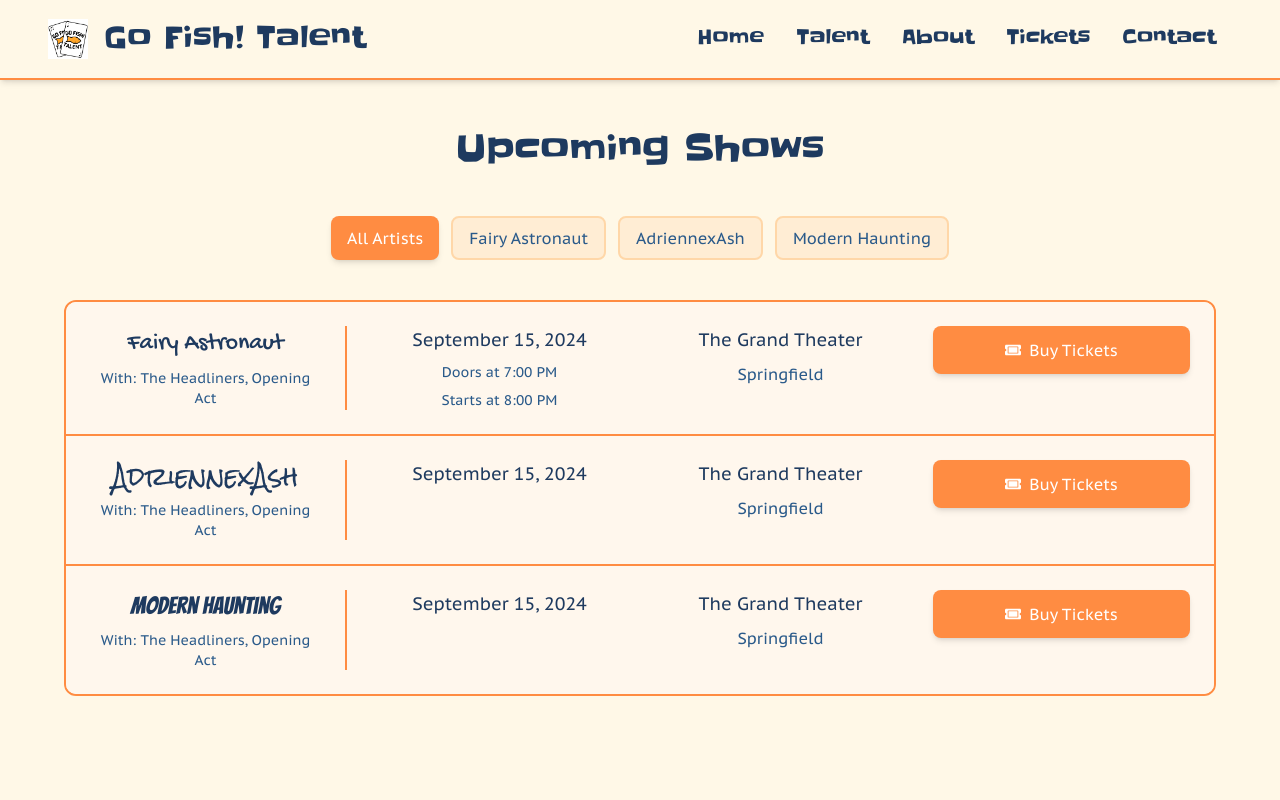
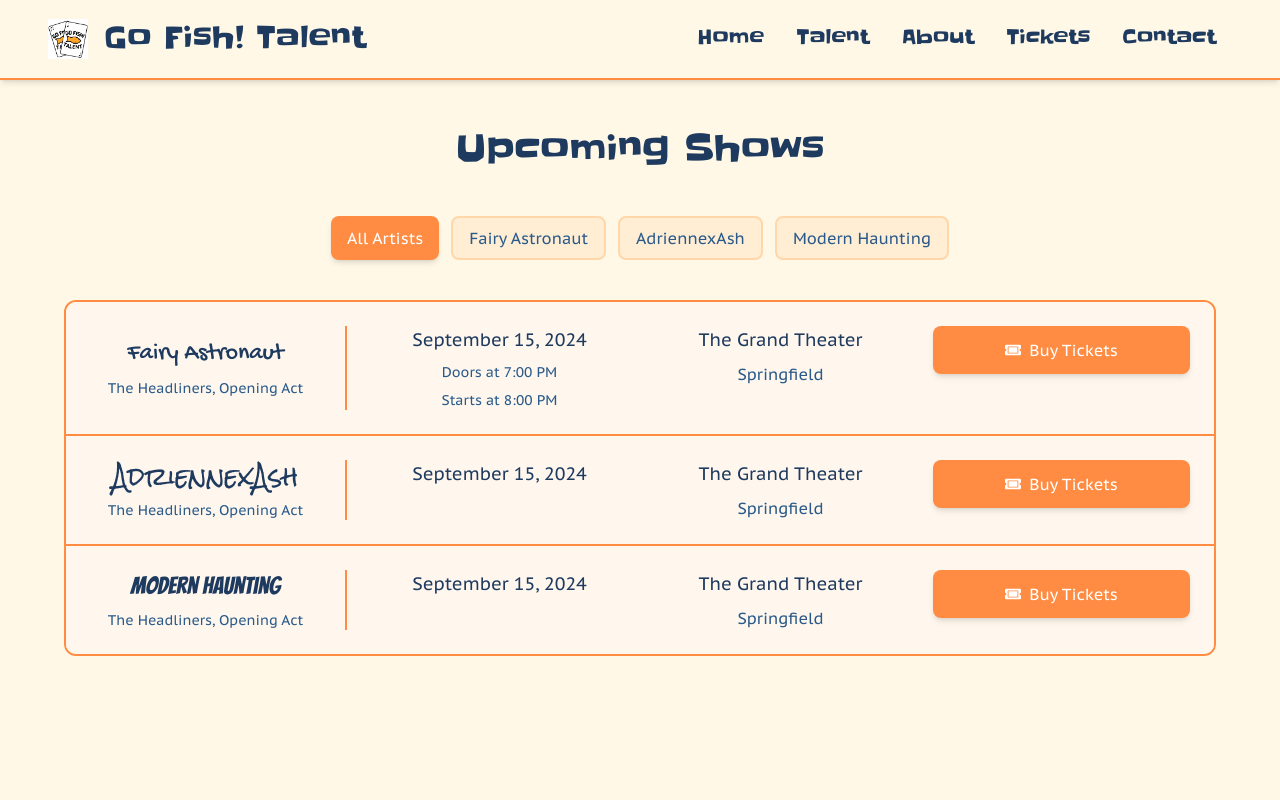
Before and after one commit to Curious-Bean-LLC/gofishtalent, a React (Vite) app: page /tickets in a window 1280 px wide. Shown: the top 800 px of the page. Built offline with nearby package versions, Linux system fonts and the light colour scheme.

Commit message:
remove 'with: ' from lineup on show

```diff
--- a/src/pages/Tickets.tsx
+++ b/src/pages/Tickets.tsx
@@ -89,7 +89,6 @@ const Tickets: React.FC = () => {
                   </h3>
                   {show.lineup && (
                     <p className='text-[#2a5a8a] text-sm'>
-                      <span className='font-semibold'>With: </span>
                       {show.lineup.join(', ')}
                     </p>
                   )}
```
